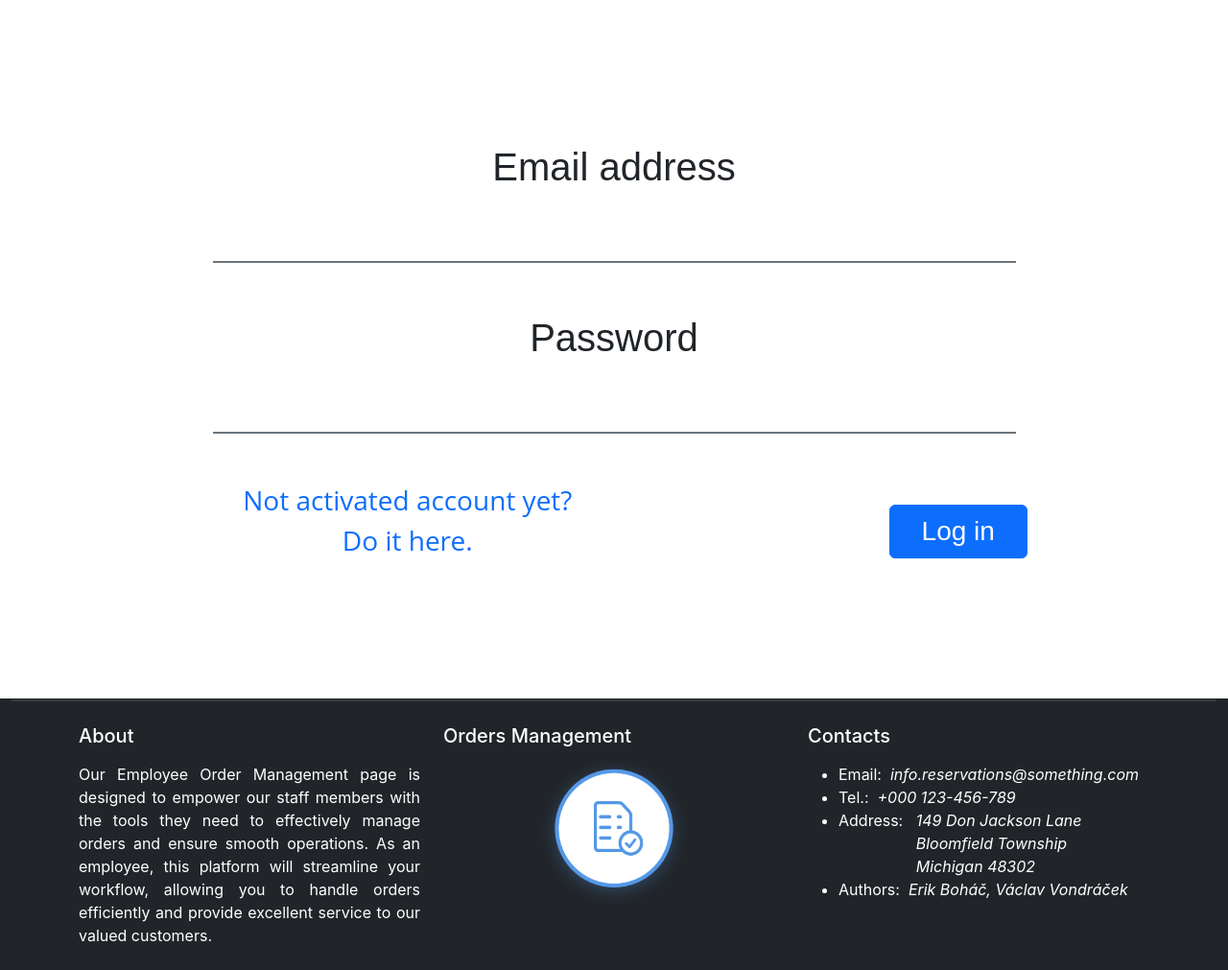
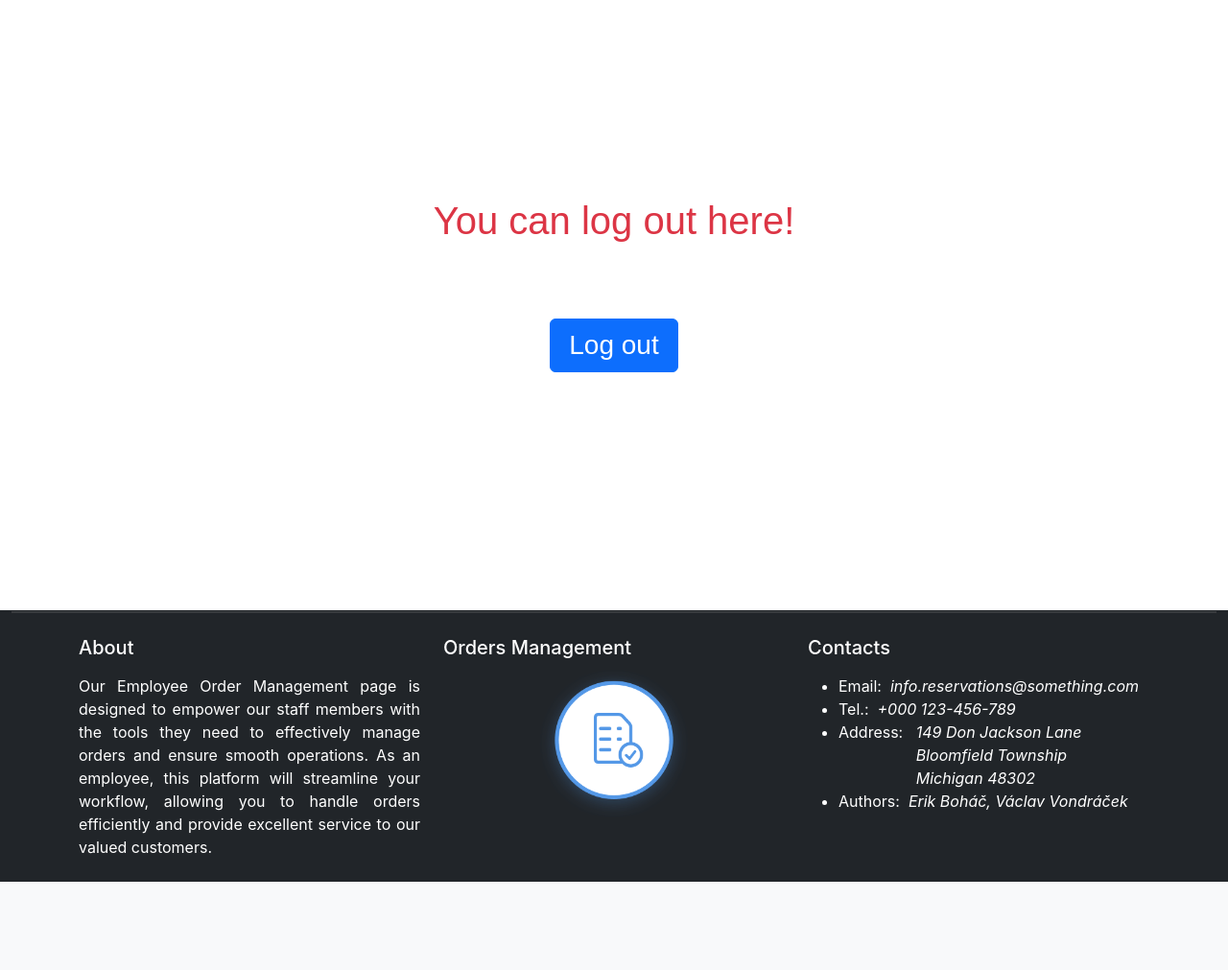
Before and after one commit to reamlesss/Project, a PHP site: page / in a window 1280 px wide. Shown: the part 103-1114 px from the top of the page at 96% size. After the commit the page ends 1022 px from the top, so only its background shows below. Run offline with PHP 8.4, Linux system fonts and the light colour scheme; the visitor is signed in with stand-in values (Sample User, id 1).

Commit message:
Almost complete

```diff
--- a/css/style.css
+++ b/css/style.css
@@ -89,3 +89,8 @@ header {
 .respwidth {
     width: 8vw;
 }
+
+.middle {
+    margin-top: 25vh;
+    margin-bottom: 25vh;
+}
--- a/index.php
+++ b/index.php
@@ -1,15 +1,33 @@
 <?php
 
 session_start();
+
+if (!isset($_SESSION['logged'])) {
+    $_SESSION['logged'] = 'false';
+}
 
 $request = $_SERVER['REQUEST_URI'];
 
 switch ($request){
     case '/':
-        $redirect = '/pages/login.php';
+        if ($_SESSION["logged"] == "true")
+        {
+            $redirect = '/pages/logout.php';
+        }
+        else
+        {
+            $redirect = '/pages/login.php';
+        }
         break;
     case '/home':
-        $redirect = '/pages/login.php';
+        if ($_SESSION["logged"] == "true")
+        {
+            $redirect = '/pages/logout.php';
+        }
+        else
+        {
+            $redirect = '/pages/login.php';
+        }
         break;
     case '/register':
         $redirect = '/pages/register.php';
@@ -21,7 +39,14 @@ switch ($request){
         $redirect = '/pages/delete.php';
         break;
     case '/pages/search':
-        $redirect = '/pages/search.php';
+        if (!isset($_SESSION["data"]))
+        {
+            $redirect = '/pages/datamanipulation/listdata.php';
+        }
+        else
+        {
+            $redirect = '/pages/search.php';
+        }
         break;
     default:
         require __DIR__ . '/pages/errors/404.php';
@@ -30,10 +55,6 @@ switch ($request){
 
 $_SESSION['site'] = $redirect;
 
-if (!isset($_SESSION['logged'])) {
-    $_SESSION['logged'] = 'false';
-}
-
 require_once __DIR__ . '/pages/cores/header.php';
 require_once __DIR__ . $redirect;
 require_once __DIR__ . '/pages/cores/footer.php';
--- a/pages/cores/header.php
+++ b/pages/cores/header.php
@@ -8,6 +8,9 @@
             switch ($site) {
                 case '/pages/login.php':
                     echo "Orders Management - Login";
+                    break;
+                case '/pages/logout.php':
+                    echo "Orders Management - Logout";
                     break;
                 case '/pages/register.php':
                     echo "Orders Management - Register";
@@ -54,12 +57,12 @@
             <nav class="bg-dark d-lg-flex nav navbar-collapse collapse" id="navbar">
                 <div class="d-lg-flex d-block pb-2 container">
                     <hr class="line">
-                    <a href="/home" class="d-block text-decoration-none p-lg-0 p-1 hover<?= $_SESSION['site'] === '/pages/login.php' ? 'active' : '' ?>">
-                        <div class="d-flex text-center py-3 px-4 text-<?= $_SESSION['site'] === '/pages/login.php' ? 'primary' : 'light' ?> justify-content-center align-items-center">
+                    <a href="/home" class="d-block text-decoration-none p-lg-0 p-1 hover<?= $_SESSION['site'] === '/pages/login.php' || $_SESSION['site'] === '/pages/logout.php' ? 'active' : '' ?>">
+                        <div class="d-flex text-center py-3 px-4 text-<?= $_SESSION['site'] === '/pages/login.php' || $_SESSION['site'] === '/pages/logout.php' ? 'primary' : 'light' ?> justify-content-center align-items-center">
                             <span class="material-symbols-outlined d-block fs-1 p-1">Login</span>
                             <span class="px-2 fs-3">Log in</span>
                         </div>
-                        <div class="navdes<?= $_SESSION['site'] === '/pages/login.php' ? 'active' : '' ?>"></div>
+                        <div class="navdes<?= $_SESSION['site'] === '/pages/login.php' || $_SESSION['site'] === '/pages/logout.php' ? 'active' : '' ?>"></div>
                     </a>
                     <a href="/register" class="d-block text-decoration-none p-lg-0 p-1 hover<?= $_SESSION['site'] === '/pages/register.php' ? 'active' : '' ?>">
                         <div class="d-flex text-center py-3 px-4 text-<?= $_SESSION['site'] === '/pages/register.php' ? 'primary' : 'light' ?> justify-content-center align-items-center">
@@ -68,21 +71,21 @@
                         </div>
                         <div class="navdes<?= $_SESSION['site'] === '/pages/register.php' ? 'active' : '' ?>"></div>
                     </a>
-                    <a href="/pages/add" class="d-block text-decoration-none ms-xl-auto p-lg-0 p-1 hover<?= $_SESSION['site'] === '/pages/add.php' ? 'active' : '' ?>">
+                    <a href="/pages/add" class="d-<?= $_SESSION['logged'] === 'true' ? 'block' : 'none' ?> text-decoration-none ms-xl-auto p-lg-0 p-1 hover<?= $_SESSION['site'] === '/pages/add.php' ? 'active' : '' ?>">
                         <div class="d-flex text-center py-3 px-4 text-<?= $_SESSION['site'] === '/pages/add.php' ? 'primary' : 'light' ?> justify-content-center align-items-center">
                             <span class="material-symbols-outlined d-block fs-1 p-1">Add</span>
                             <span class="px-2 fs-3">Add</span>
                         </div>
                         <div class="navdes<?= $_SESSION['site'] === '/pages/add.php' ? 'active' : '' ?>"></div>
                     </a>
-                    <a href="/pages/delete" class="d-block text-decoration-none p-lg-0 p-1 hover<?= $_SESSION['site'] === '/pages/delete.php' ? 'active' : '' ?>">
+                    <a href="/pages/delete" class="d-<?= $_SESSION['logged'] === 'true' ? 'block' : 'none' ?> text-decoration-none p-lg-0 p-1 hover<?= $_SESSION['site'] === '/pages/delete.php' ? 'active' : '' ?>">
                         <div class="d-flex text-center py-3 px-4 text-<?= $_SESSION['site'] === '/pages/delete.php' ? 'primary' : 'light' ?> justify-content-center align-items-center">
                             <span class="material-symbols-outlined d-block fs-1 p-1">Delete</span>
                             <span class="px-2 fs-3">Delete</span>
                         </div>
                         <div class="navdes<?= $_SESSION['site'] === '/pages/delete.php' ? 'active' : '' ?>"></div>
                     </a>
-                    <a href="/pages/search" class="d-block text-decoration-none p-lg-0 p-1 hover<?= $_SESSION['site'] === '/pages/search.php' ? 'active' : '' ?>">
+                    <a href="/pages/search" class="d-<?= $_SESSION['logged'] === 'true' ? 'block' : 'none' ?> text-decoration-none p-lg-0 p-1 hover<?= $_SESSION['site'] === '/pages/search.php' ? 'active' : '' ?>">
                         <div class="d-flex text-center py-3 px-4 text-<?= $_SESSION['site'] === '/pages/search.php' ? 'primary' : 'light' ?> justify-content-center align-items-center">
                             <span class="material-symbols-outlined d-block fs-1 p-1">Search</span>
                             <span class="px-2 fs-3">List</span>
--- a/pages/loginsystem/data/users.csv
+++ b/pages/loginsystem/data/users.csv
@@ -1,6 +1,6 @@
 1,Catarina,cmanhood0@cisco.com,$2y$10$hdZEgb4ZucH3CVYo.v.xK..zUi71DukUyUF5Jaz9hcj6vAb/oIra6,true
 2,Andree,abrockton1@edublogs.org,$2y$10$TxS91wK57TLyvEefh17iauQ1Htmdn7mHUA2kCo/LpD5cNFGapqo96,true
-3,Holli,hmaciver2@ebay.com,$2y$10$TdulPqELQMyupjoDZJyqJuLwfh9EWBE1CxBSUU6eU8cJvXRAFDlhe,false
+3,Holli,hmaciver2@ebay.com,$2y$10$TdulPqELQMyupjoDZJyqJuLwfh9EWBE1CxBSUU6eU8cJvXRAFDlhe,true
 6,Jonah,jlillow5@census.gov,$2y$10$jGB88E82c.nR4SgF62.q7uaPge0RRybbBhuv/Sm5d8sbSmyDxdEP.,false
 7,Wait,wrubinowitsch6@theguardian.com,$2y$10$Li9S8plDsvwG/xltLOkFyeud4SRmEPTDT2gNfBaCOQjBPYbFAJ7Um,true
 8,Vivienne,vdzeniskevich7@wsj.com,$2y$10$NUpI9hACuSqfTMCJ9/UBw.toxQJoIBDfHldjGzRxu0PxwEOY/KIRe,false
--- a/pages/loginsystem/loginsys.php
+++ b/pages/loginsystem/loginsys.php
@@ -17,6 +17,7 @@ function TryLogin($emailx, $passx)
         if($email == $emailx && CorrectPass($passx, $pass) && $active == "true")
         {
             $_SESSION["logged"] = "true";
+            unset($_SESSION["error"]);
             break;
         }
         else if($email == $emailx && CorrectPass($passx, $pass))
--- /dev/null
+++ b/pages/logout.php
@@ -0,0 +1,10 @@
+<main class="text-center container middle">
+    <div class="container justify-content-center d-flex" id="fade">
+        <form class="text-container-6 wmt-5" action="./pages/loginsystem/logoutsys.php" method="POST">
+            <p class="fs-1 text-danger">You can log out here!</p>
+            <div class="row justify-content-center align-items-center my-5">
+                <button type="submit" class="btn btn-primary fs-3 col-xl-4 col-lg-4 mt-4 col-sm-6 col-8">Log out</button>
+            </div>
+        </form>
+    </div>
+</main>
```
Also changed, not shown: pages/add.php (+7 -0 lines), pages/datamanipulation/listdata.php (+12 -3 lines), pages/delete.php (+10 -3 lines), pages/loginsystem/logoutsys.php (added, +8 -0 lines), pages/search.php (+8 -1 lines), pages/datamanipulation/data/orders.csv.
